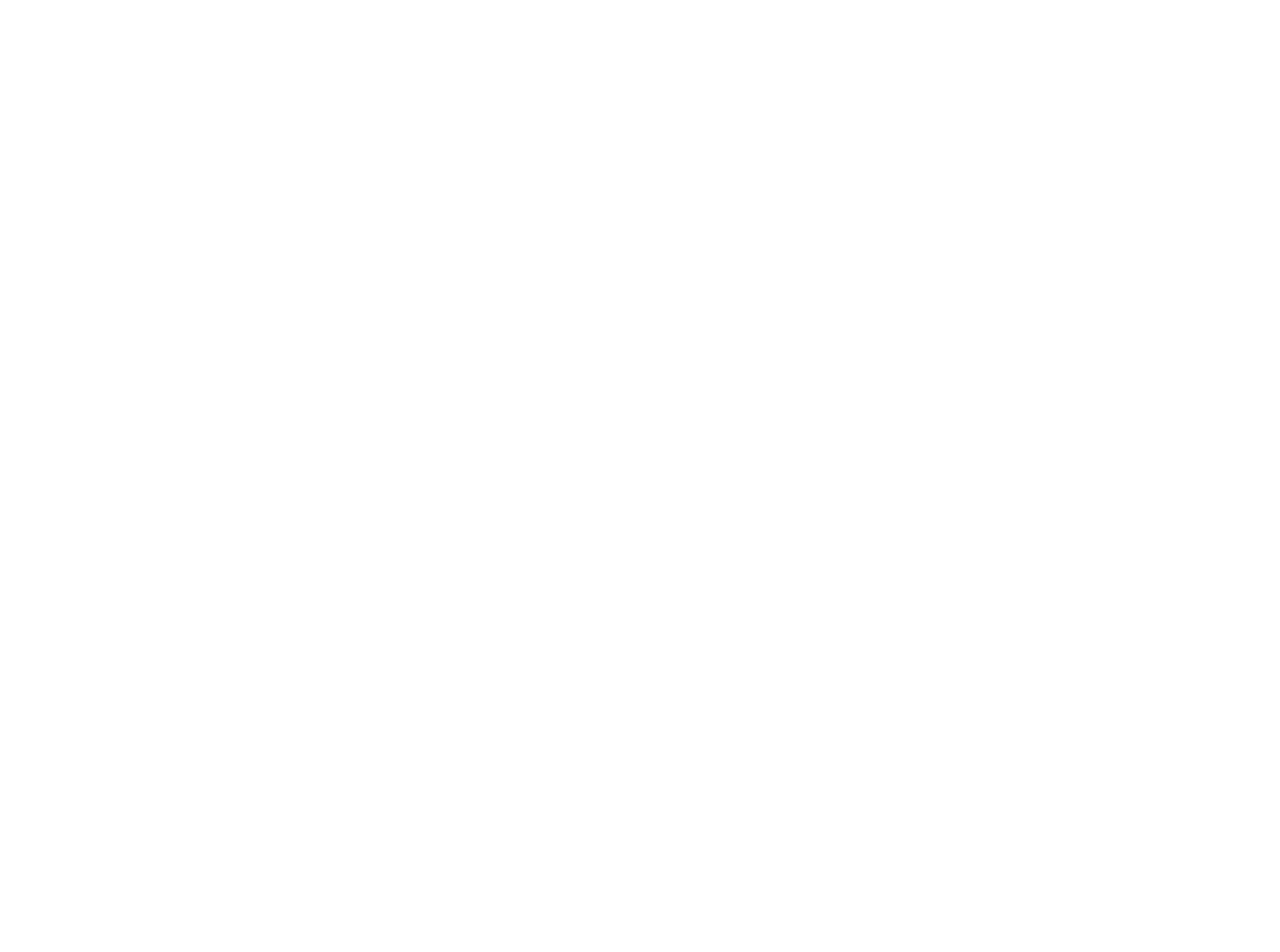
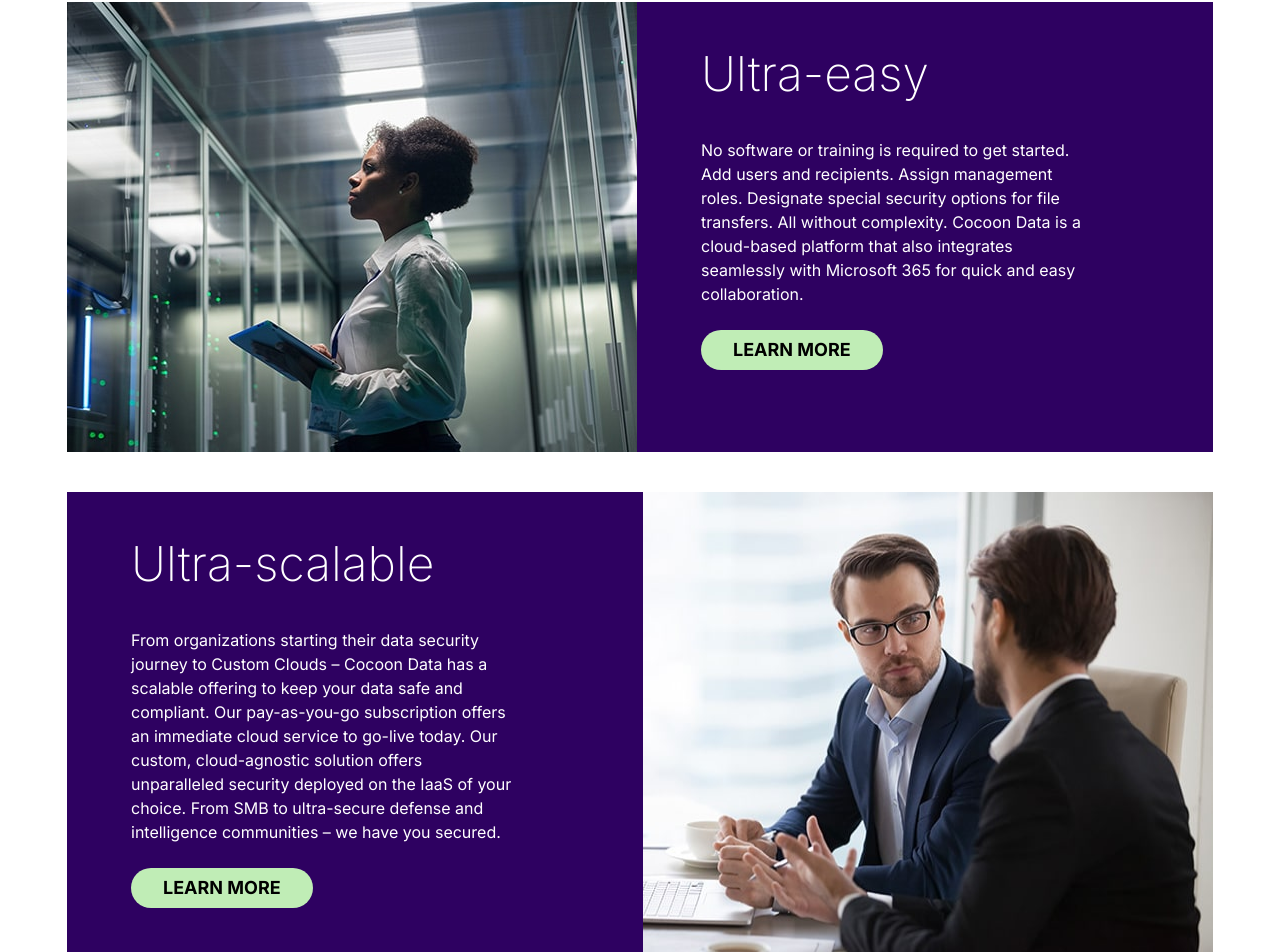
Before and after one commit to gty3/cocoondata-demo, a Next.js app: page / in a window 1280 px wide. Shown: the part 1683-2635 px from the top of the page. Before the commit the page ends 1725 px from the top, so only its background shows below. Built offline with nearby package versions, Linux system fonts and the light colour scheme.

Commit message:
body added, missing C in card2 along with right justification, image resize a bit off

```diff
--- a/app/components/body/storyBook.tsx
+++ b/app/components/body/storyBook.tsx
@@ -5,7 +5,7 @@
 
 export default function StoryBook() {
   return (
-    <div className="flex mb-20 space-y-8">
+    <div className="flex flex-col mb-20 space-y-10">
       <Card1 />
       <Card2 />
       <Card3 />
--- a/app/components/body/storyBook/card2.tsx
+++ b/app/components/body/storyBook/card2.tsx
@@ -1,5 +1,13 @@
+import Image from "next/image"
+import TextSide from "./card2/textSide"
+import WomanServerRoom from "/public/body/woman-server-room.jpg"
+import C from "/public/body/c.png"
+
 export default function Card2() {
   return (
-    <div></div>
+    <div className="flex flex-row">
+      <Image src={WomanServerRoom} alt="Two collegaues on computer" />
+      <TextSide />
+    </div>
   )
 }
--- /dev/null
+++ b/app/components/body/storyBook/card2/textSide.tsx
@@ -0,0 +1,18 @@
+import Button from "@/app/components/lib/button"
+
+export default function TextSide() {
+  return (
+    <div className="bg-[#2e0161] pr-16">
+      <div className="max-w-sm mx-16 my-12">
+        <div className="mb-10 text-5xl text-white font-extralight">Ultra-easy</div>
+        <div className="mb-6 text-white">
+          {
+            "No software or training is required to get started. Add users and recipients. Assign management roles. Designate special security options for file transfers. All without complexity. Cocoon Data is a cloud-based platform that also integrates seamlessly with Microsoft 365 for quick and easy collaboration."
+          }
+        </div>
+        <Button color="green">LEARN MORE</Button>
+      </div>
+
+    </div>
+  )
+}
--- a/app/components/body/storyBook/card3.tsx
+++ b/app/components/body/storyBook/card3.tsx
@@ -1,5 +1,12 @@
+import Image from "next/image";
+import TextSide from "./card3/textSide";
+import TwoColleagues from "/public/body/Two-business-men-talking.jpg"
+
 export default function Card3() {
   return (
-    <div></div>
+    <div className="flex flex-row">
+    <TextSide />
+    <Image src={TwoColleagues} alt="Two collegaues on computer"/>
+  </div>
   )
 }
--- /dev/null
+++ b/app/components/body/storyBook/card3/textSide.tsx
@@ -0,0 +1,18 @@
+import Button from "@/app/components/lib/button"
+
+export default function TextSide() {
+  return (
+    <div className="bg-[#2e0161] pr-16">
+      <div className="max-w-sm mx-16 my-12">
+        <div className="mb-10 text-5xl text-white font-extralight">Ultra-scalable</div>
+        <div className="mb-6 text-white">
+          {
+            "From organizations starting their data security journey to Custom Clouds – Cocoon Data has a scalable offering to keep your data safe and compliant. Our pay-as-you-go subscription offers an immediate cloud service to go-live today. Our custom, cloud-agnostic solution offers unparalleled security deployed on the IaaS of your choice. From SMB to ultra-secure defense and intelligence communities – we have you secured."
+          }
+        </div>
+        <Button color="green">LEARN MORE</Button>
+      </div>
+
+    </div>
+  )
+}
```
Also changed, not shown: public/body/c.png (added), public/body/semiCircle.png (added).
